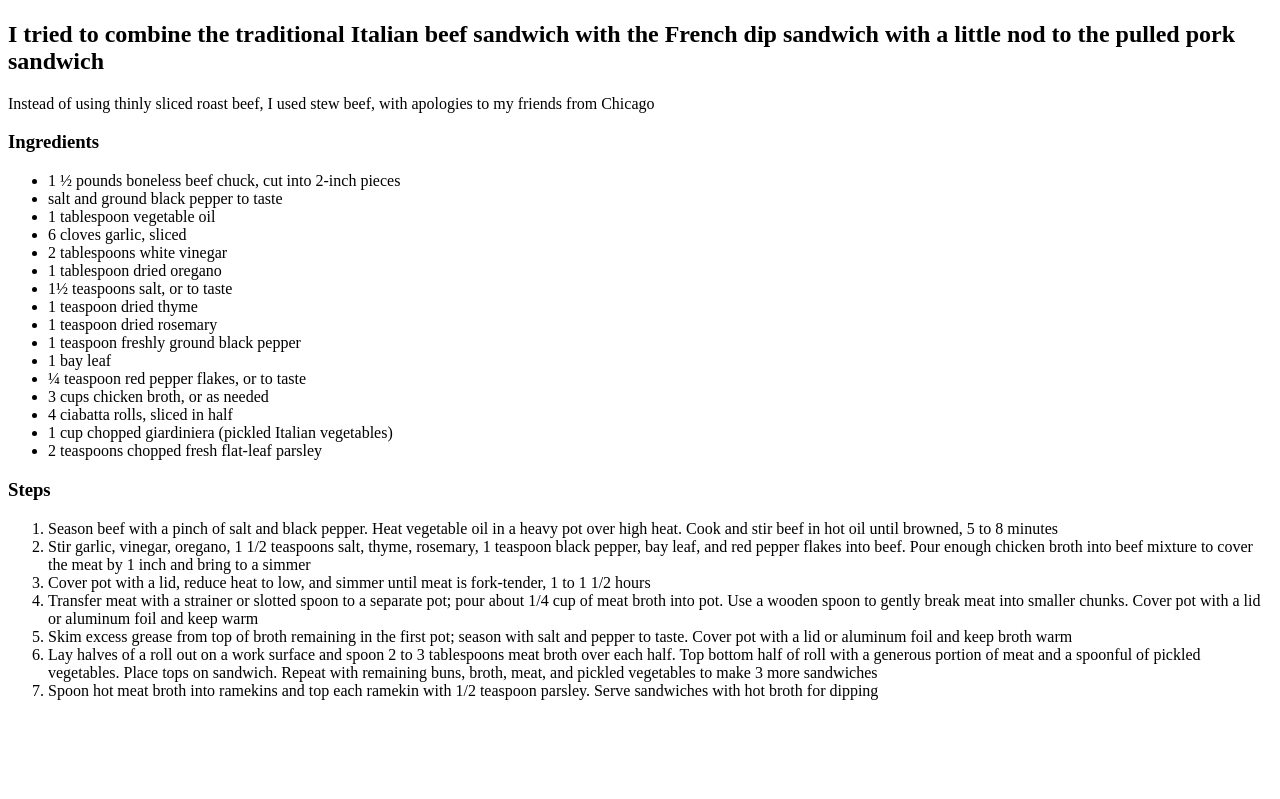
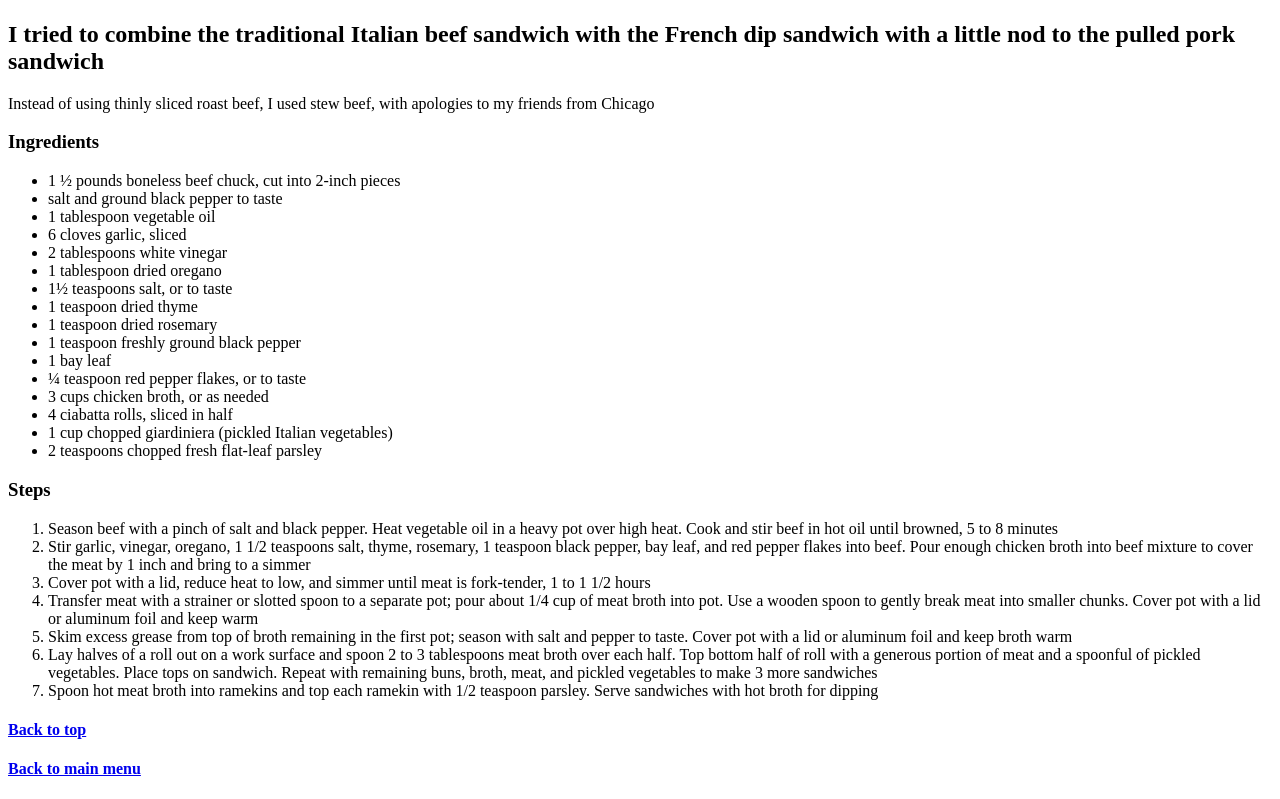
Before and after one commit to Irarios/odin-recipes, a plain HTML site: page recipes/italianbeefsandwich.html in a window 1280 px wide. Shown: the part 383-1182 px from the top of the page. Before the commit the page ends 1099 px from the top, so only its background shows below. Drawn offline with Linux system fonts and the light colour scheme.

Commit message:
added links

```diff
--- a/recipes/italianbeefsandwich.html
+++ b/recipes/italianbeefsandwich.html
@@ -84,5 +84,8 @@
         teaspoon parsley. Serve sandwiches with hot broth for dipping
       </li>
     </ol>
+
+    <a href="italianbeefsandwich.html"><h4>Back to top</h4></a>
+    <a href="../index.html"><h4>Back to main menu</h4></a>
   </body>
 </html>
```
